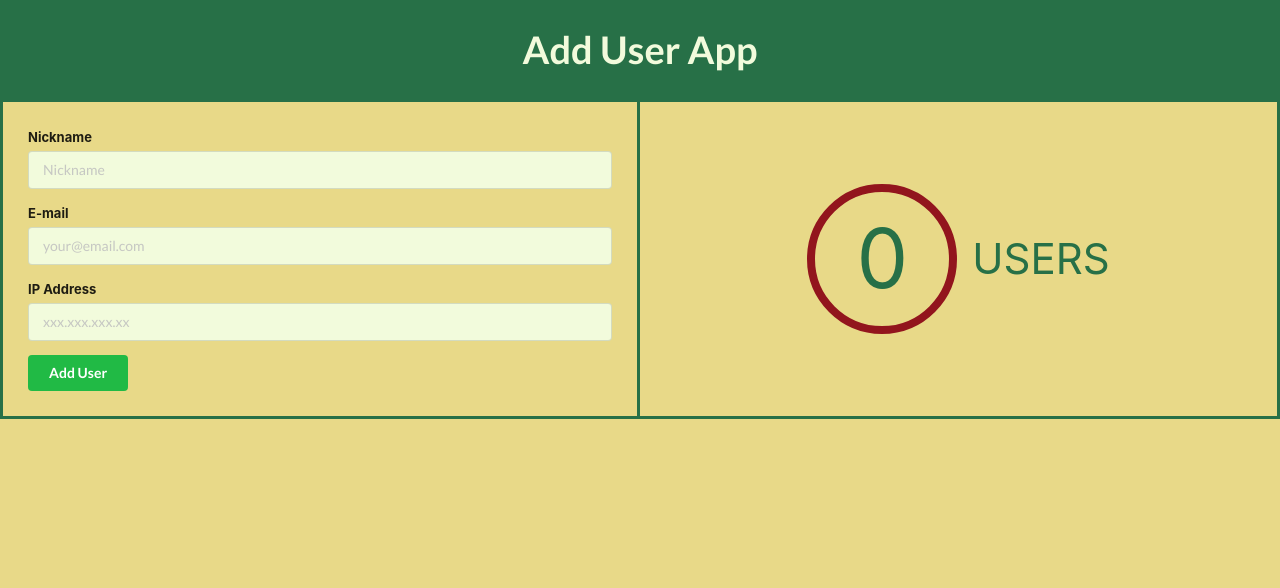
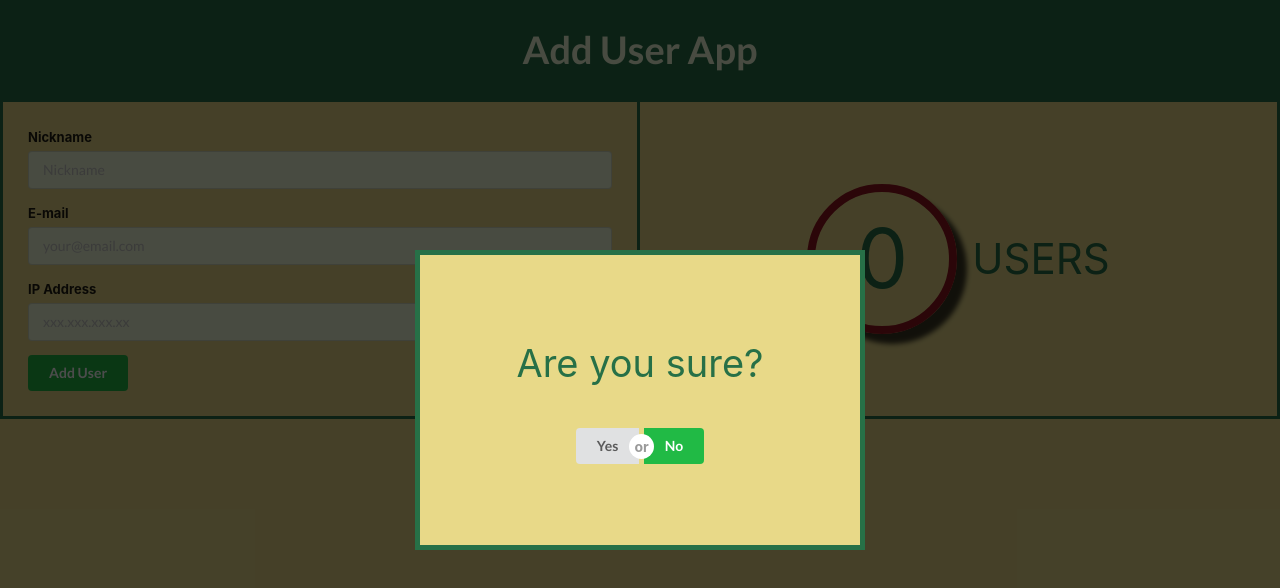
Before and after one commit to mateuszlubianka1993/add-user-react, a React (Create React App) app: page / in a window 1280 px wide. Shown: the top 588 px of the page. Built offline with nearby package versions, Linux system fonts and the light colour scheme.

Commit message:
add remove popup

```diff
--- a/package.json
+++ b/package.json
@@ -5,6 +5,7 @@
   "dependencies": {
     "faker": "^4.1.0",
     "react": "^16.8.6",
+    "react-addons-css-transition-group": "^15.6.2",
     "react-dom": "^16.8.6",
     "react-scripts": "3.0.1"
   },
--- a/src/components/AddUserForm.js
+++ b/src/components/AddUserForm.js
@@ -44,7 +44,16 @@ class AddUserForm extends React.Component {
                         {deleteBtn()}
                     </div>
                 </form>
-
+                <div className="pop-bg">
+                    <div className="pop">
+                        <p>Are you sure?</p>
+                        <div className="ui buttons">
+                            <button className="ui button">Yes</button>
+                            <div className="or"></div>
+                            <button className="ui positive button">No</button>
+                        </div>
+                    </div>
+                </div>
             </div>
         );
     };
--- a/src/components/UsersList.js
+++ b/src/components/UsersList.js
@@ -10,7 +10,9 @@ class UsersList extends React.Component {
         const listOfUsers = this.props.users.map((user, index)=><User user={user} key={index} deleteUser={this.deleteUser.bind(this, user)} index={index}/>)
 
         return(
-            <div className="ui items container">{listOfUsers}</div>
+            <div className="ui items container">
+                    {listOfUsers}
+            </div>
         );
     };
 };
--- a/src/components/styles/AddUserForm.css
+++ b/src/components/styles/AddUserForm.css
@@ -10,3 +10,29 @@
 .add-user-form-container input {
     background-color: #f2fbdc !important;
 }
+.pop-bg {
+    height: 100%;
+    width: 100%;
+    position: absolute;
+    top: 0;
+    left: 0;
+    background-color: rgba(0, 0, 0, 0.7);
+    display: flex;
+    justify-content: center;
+    align-items: center;
+}
+.pop {
+    width: 450px;
+    height: 300px;
+    background-color: #e8d988;
+    border: 5px solid #277047;
+    display: flex;
+    justify-content: center;
+    align-items: center;
+    flex-direction: column;
+    text-align: center;
+}
+.pop p {
+    font-size: 38px;
+    color: #277047;
+}
--- a/src/components/styles/UsersCounter.css
+++ b/src/components/styles/UsersCounter.css
@@ -18,6 +18,9 @@
     justify-content: center;
     font-size: 82px;
     color: 	#277047;
+    -webkit-box-shadow: 10px 10px 5px 0px rgba(0,0,0,0.75);
+    -moz-box-shadow: 10px 10px 5px 0px rgba(0,0,0,0.75);
+    box-shadow: 10px 10px 5px 0px rgba(0,0,0,0.75);
 }
 .counter-txt {
     color: 	#277047;
```
Also changed, not shown: src/components/styles/User.css (line endings or trailing spaces), 1 other file (tests, documents, lock files or other folders).
